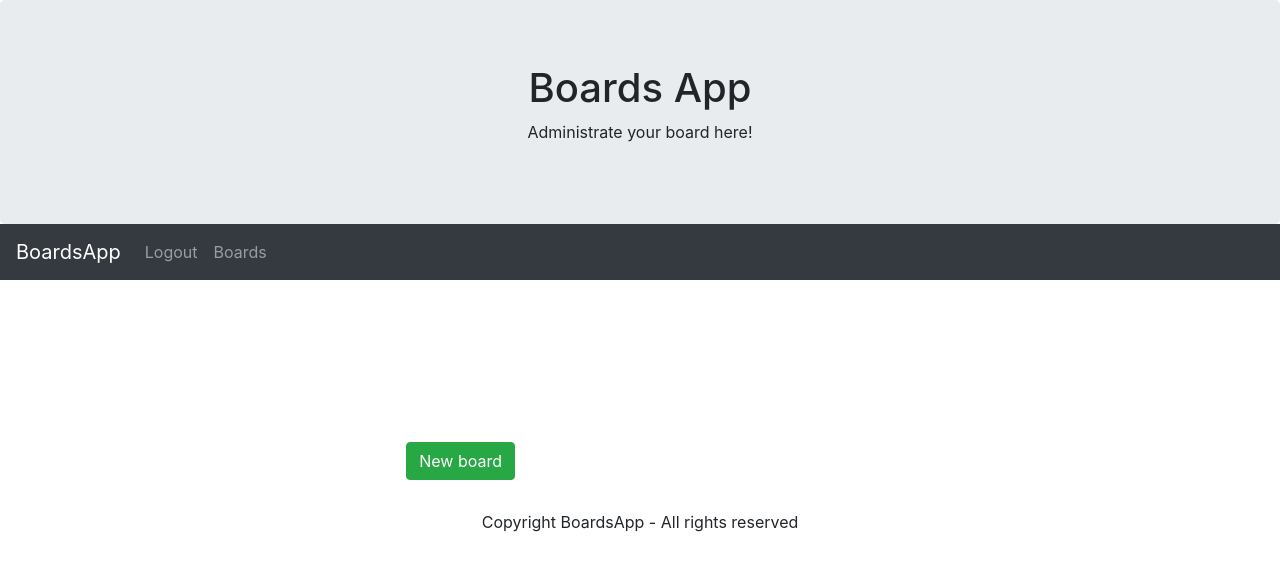
After one commit to civilian/useit-test-project, a Django app: page /boards/ in a window 1280 px wide. The commit adds this page. Shown: the top 571 px of the page. Run offline with Django 3.2, Linux system fonts and the light colour scheme; the visitor is signed in with stand-in values (Sample User, id 1); data that the repository does not hold is empty; some libraries are stand-ins or nearby versions.

Commit message:
create boards implemented

```diff
--- a/accounts/urls.py
+++ b/accounts/urls.py
@@ -1,12 +1,11 @@
 from django.urls import path
-from django.contrib.auth import views as auth_views
-from django.urls import reverse
+from django.contrib.auth.views import LoginView, LogoutView
 
-from accounts import views
+from accounts.views import SignUpPageView
 
 app_name = 'accounts'
 urlpatterns = [
-    path('signup', views.SignUp.as_view(), name='signup'),
-    path('login', auth_views.LoginView.as_view(), name='login'),
-    path('logout', auth_views.LogoutView.as_view(), name='logout'),
+    path('signup', SignUpPageView.as_view(), name='signup'),
+    path('login', LoginView.as_view(), name='login'),
+    path('logout', LogoutView.as_view(), name='logout'),
 ]
--- a/accounts/views.py
+++ b/accounts/views.py
@@ -1,11 +1,10 @@
 from django.views.generic.edit import FormView
-from django.urls import reverse
 from django.contrib import messages
 from django.contrib.messages.views import SuccessMessageMixin
 
 from accounts.forms import SignUpUserForm
 
-class SignUp(SuccessMessageMixin, FormView):
+class SignUpPageView(SuccessMessageMixin, FormView):
     template_name = 'registration/signup.html'
     form_class = SignUpUserForm
     success_url = '/'
--- /dev/null
+++ b/boards/static/css/base.css
@@ -0,0 +1,16 @@
+.jumbotron.text-center {
+    margin-bottom:0;
+}
+
+#footer {
+    margin-bottom:0px;
+}
+
+.fakeimg {
+    height: 200px;
+    background: #aaa;
+}
+
+.container {
+    margin-top:30px;
+}
--- /dev/null
+++ b/boards/static/css/boards.css
@@ -0,0 +1,15 @@
+#id_new_board_div {
+    min-height: 200px;
+    float: right;
+}
+
+#id_new_board_div a {
+    position: absolute;
+    right: 30px;
+    bottom: 30px;
+}
+
+.card {
+    min-height: 200px;
+    margin-bottom: 10px;
+}
--- a/boards/templates/base.html
+++ b/boards/templates/base.html
@@ -5,22 +5,19 @@
   <meta charset="utf-8">
   <meta name="viewport" content="width=device-width, initial-scale=1">
   <link rel="stylesheet" href="https://maxcdn.bootstrapcdn.com/bootstrap/4.3.1/css/bootstrap.min.css">
-  <style>
-  .fakeimg {
-    height: 200px;
-    background: #aaa;
-  }
-  </style>
+  <link rel="stylesheet" href="/static/css/base.css">
+  {% block stylesheets %}
+  {% endblock %}
 </head>
 <body>
 
-<div class="jumbotron text-center" style="margin-bottom:0; background-color: #f5f5f5">
+<div class="jumbotron text-center">
   <h1>Boards App</h1>
   <p>Administrate your board here!</p>
 </div>
 
 <nav class="navbar navbar-expand-sm bg-dark navbar-dark">
-  <a class="navbar-brand" href="#">BoardsApp</a>
+  <a class="navbar-brand" href="{% url 'home' %}">BoardsApp</a>
   <button class="navbar-toggler" type="button" data-toggle="collapse" data-target="#collapsibleNavbar">
     <span class="navbar-toggler-icon"></span>
   </button>
@@ -31,7 +28,7 @@
           <a class="nav-link" href="{% url 'accounts:logout' %}">Logout</a>
         </li>
         <li class="nav-item">
-          <a class="nav-link" href="#">Boards</a>
+          <a class="nav-link" href="{% url 'boards:boards' %}">Boards</a>
         </li>
       {% else %}
         <li class="nav-item dropdown">
@@ -52,7 +49,7 @@
   </div>
 </nav>
 
-<div class="container" style="margin-top:30px">
+<div class="container">
   <div class="row">
     <div id="messages" class="col-md-12">
       {% for message in messages%}
@@ -73,7 +70,7 @@
   {% endblock %}
 </div>
 
-<div class="text-center" style="margin-bottom:0">
+<div id="footer" class="text-center">
   <p>Copyright BoardsApp - All rights reserved </p>
 </div>
 
--- /dev/null
+++ b/boards/templates/boards/boards.html
@@ -0,0 +1,34 @@
+{% extends 'base.html' %}
+
+{% block stylesheets %}
+  <link rel="stylesheet" href="/static/css/boards.css">
+{% endblock %}
+
+{% block title %}Manage Boards | BoardsApp{% endblock %}
+
+{% block container %}
+  <div class="row">
+    {% for board in user_boards %}
+      <div class="col-md-5 text-center">
+        <div class="card">
+          <div class="card-body">
+            <h5 class="card-title">{{ board.title }}</h5>
+          </div>
+        </div>
+      </div>
+    {% endfor %}
+    {% for board in public_boards %}
+      <div class="col-md-5 text-center">
+        <div class="card">
+          <div class="card-body">
+            <h5 class="card-title">{{ board.title }}</h5>
+            <h6 class="card-subtitle mb-2 text-muted">( Board of user {{ board.owner }} )</h6>
+          </div>
+        </div>
+      </div>
+    {% endfor %}
+    <div id="id_new_board_div" class="col-md-5">
+        <a class="btn btn-success" href="{% url 'boards:create_board' %}">New board</a>
+    </div>
+  </div>
+{% endblock %}
--- a/boards/templates/boards/index.html
+++ b/boards/templates/boards/index.html
@@ -4,7 +4,7 @@
 
 {% block container %}
   <div class="row">
-    <div class="col-sm-4">
+    <div class="col-md-5">
       <h2>About Me</h2>
       <h5>Photo of me:</h5>
       <div class="fakeimg">Fake Image</div>
@@ -27,7 +27,7 @@
       </ul>
       <hr class="d-sm-none">
     </div>
-    <div class="col-sm-8">
+    <div class="col-md-5">
       <h2>TITLE HEADING</h2>
       <h5>Title description, Dec 7, 2017</h5>
       <div class="fakeimg">Fake Image</div>
--- /dev/null
+++ b/boards/urls.py
@@ -0,0 +1,10 @@
+from django.urls import path
+from django.contrib.auth import views as auth_views
+
+from boards.views import BoardsPageView, CreateBoardPageView
+
+app_name = 'boards'
+urlpatterns = [
+    path('', BoardsPageView.as_view(), name='boards'),
+    path('create_board', CreateBoardPageView.as_view(), name='create_board'),
+]
--- a/boards/views.py
+++ b/boards/views.py
@@ -0,0 +1,30 @@
+from django.views.generic.base import TemplateView
+from django.views.generic.edit import CreateView
+from django.contrib import messages
+from django.contrib.messages.views import SuccessMessageMixin
+
+from boards.models import Board
+
+
+class BoardsPageView(TemplateView):
+
+    template_name = 'boards/boards.html'
+
+    def get_context_data(self, **kwargs):
+        context = super().get_context_data(**kwargs)
+        user = self.request.user
+        context['user_boards'] = Board.objects.filter(owner=user)
+        context['public_boards'] = (Board.objects.exclude(owner=user)
+                                        .filter(private=False))
+        return context
+
+class CreateBoardPageView(SuccessMessageMixin, CreateView):
+    success_message = 'The board has been created'
+    template_name = 'boards/create.html'
+    model = Board
+    fields = ['title', 'private']
+    success_url = '/boards/'
+
+    def form_valid(self, form):
+        form.instance.owner = self.request.user
+        return super(CreateBoardPageView, self).form_valid(form)
--- a/config/settings.py
+++ b/config/settings.py
@@ -109,6 +109,7 @@ USE_TZ = True
 # https://docs.djangoproject.com/en/2.1/howto/static-files/
 
 STATIC_URL = '/static/'
+STATIC_ROOT = os.path.join(BASE_DIR, 'static')
 
 LOGIN_REDIRECT_URL = '/'
 LOGOUT_REDIRECT_URL = '/'
--- a/config/urls.py
+++ b/config/urls.py
@@ -5,4 +5,5 @@ from django.views.generic import TemplateView
 urlpatterns = [
     path('', TemplateView.as_view(template_name='boards/index.html'), name='home'),
     path('accounts/', include('accounts.urls')),
+    path('boards/', include('boards.urls')),
 ]
```
Also changed, not shown: boards/models.py (+13 -0 lines), boards/templates/boards/create.html (added, +11 -0 lines), boards/migrations/0001_initial.py (added).
